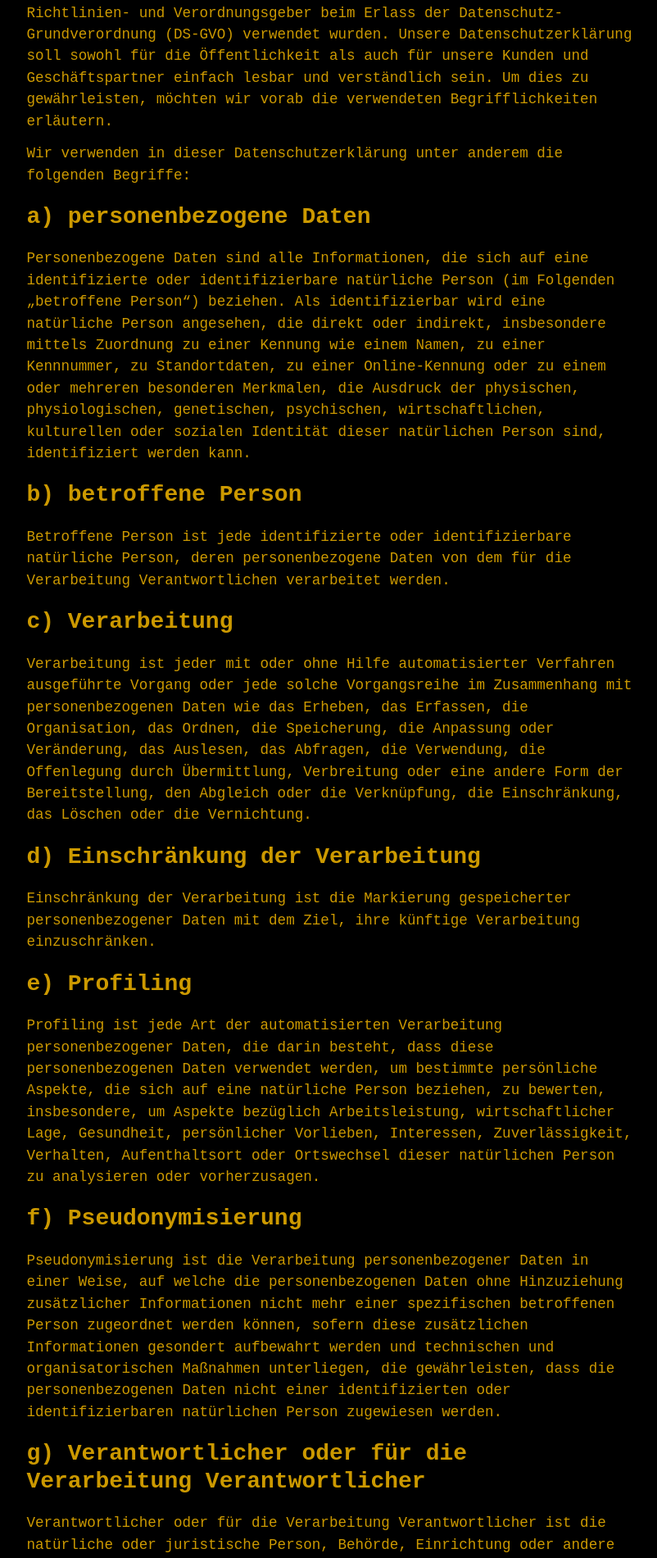
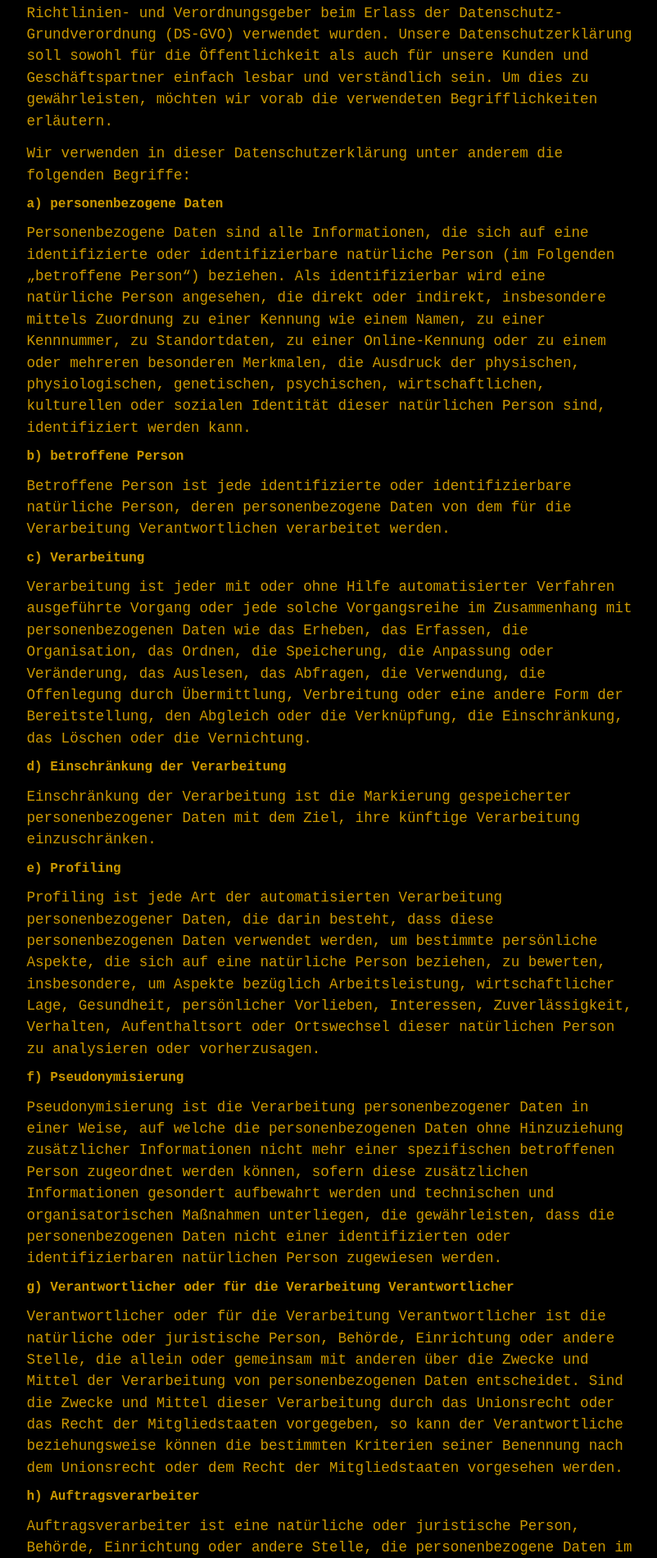
Before and after one commit to cyberjug/website, a Jekyll site: the page built from docs/kontakt.md, in a window 1280 px wide. Shown: the part 1630-3531 px from the top of the page at 82% size, without its empty margins (234-1036 px from the left). Built offline with Jekyll 4.4.1, drawn with Linux system fonts in a browser that asks for light colours; some web fonts are replaced.

Commit message:
fix headings

```diff
--- a/docs/kontakt.md
+++ b/docs/kontakt.md
@@ -35,47 +35,47 @@ Die Datenschutzerklärung der CyberJUG (in Person: Markus Harrer) beruht auf den
 
 Wir verwenden in dieser Datenschutzerklärung unter anderem die folgenden Begriffe:
 
-#### a)    personenbezogene Daten
+##### a)    personenbezogene Daten
 
 Personenbezogene Daten sind alle Informationen, die sich auf eine identifizierte oder identifizierbare natürliche Person (im Folgenden „betroffene Person“) beziehen. Als identifizierbar wird eine natürliche Person angesehen, die direkt oder indirekt, insbesondere mittels Zuordnung zu einer Kennung wie einem Namen, zu einer Kennnummer, zu Standortdaten, zu einer Online-Kennung oder zu einem oder mehreren besonderen Merkmalen, die Ausdruck der physischen, physiologischen, genetischen, psychischen, wirtschaftlichen, kulturellen oder sozialen Identität dieser natürlichen Person sind, identifiziert werden kann.
 
-#### b)    betroffene Person
+##### b)    betroffene Person
 
 Betroffene Person ist jede identifizierte oder identifizierbare natürliche Person, deren personenbezogene Daten von dem für die Verarbeitung Verantwortlichen verarbeitet werden.
 
-#### c)    Verarbeitung
+##### c)    Verarbeitung
 
 Verarbeitung ist jeder mit oder ohne Hilfe automatisierter Verfahren ausgeführte Vorgang oder jede solche Vorgangsreihe im Zusammenhang mit personenbezogenen Daten wie das Erheben, das Erfassen, die Organisation, das Ordnen, die Speicherung, die Anpassung oder Veränderung, das Auslesen, das Abfragen, die Verwendung, die Offenlegung durch Übermittlung, Verbreitung oder eine andere Form der Bereitstellung, den Abgleich oder die Verknüpfung, die Einschränkung, das Löschen oder die Vernichtung.
 
-#### d)    Einschränkung der Verarbeitung
+##### d)    Einschränkung der Verarbeitung
 
 Einschränkung der Verarbeitung ist die Markierung gespeicherter personenbezogener Daten mit dem Ziel, ihre künftige Verarbeitung einzuschränken.
 
-#### e)    Profiling
+##### e)    Profiling
 
 Profiling ist jede Art der automatisierten Verarbeitung personenbezogener Daten, die darin besteht, dass diese personenbezogenen Daten verwendet werden, um bestimmte persönliche Aspekte, die sich auf eine natürliche Person beziehen, zu bewerten, insbesondere, um Aspekte bezüglich Arbeitsleistung, wirtschaftlicher Lage, Gesundheit, persönlicher Vorlieben, Interessen, Zuverlässigkeit, Verhalten, Aufenthaltsort oder Ortswechsel dieser natürlichen Person zu analysieren oder vorherzusagen.
 
-#### f)     Pseudonymisierung
+##### f)     Pseudonymisierung
 
 Pseudonymisierung ist die Verarbeitung personenbezogener Daten in einer Weise, auf welche die personenbezogenen Daten ohne Hinzuziehung zusätzlicher Informationen nicht mehr einer spezifischen betroffenen Person zugeordnet werden können, sofern diese zusätzlichen Informationen gesondert aufbewahrt werden und technischen und organisatorischen Maßnahmen unterliegen, die gewährleisten, dass die personenbezogenen Daten nicht einer identifizierten oder identifizierbaren natürlichen Person zugewiesen werden.
 
-#### g)    Verantwortlicher oder für die Verarbeitung Verantwortlicher
+##### g)    Verantwortlicher oder für die Verarbeitung Verantwortlicher
 
 Verantwortlicher oder für die Verarbeitung Verantwortlicher ist die natürliche oder juristische Person, Behörde, Einrichtung oder andere Stelle, die allein oder gemeinsam mit anderen über die Zwecke und Mittel der Verarbeitung von personenbezogenen Daten entscheidet. Sind die Zwecke und Mittel dieser Verarbeitung durch das Unionsrecht oder das Recht der Mitgliedstaaten vorgegeben, so kann der Verantwortliche beziehungsweise können die bestimmten Kriterien seiner Benennung nach dem Unionsrecht oder dem Recht der Mitgliedstaaten vorgesehen werden.
 
-#### h)    Auftragsverarbeiter
+##### h)    Auftragsverarbeiter
 
 Auftragsverarbeiter ist eine natürliche oder juristische Person, Behörde, Einrichtung oder andere Stelle, die personenbezogene Daten im Auftrag des Verantwortlichen verarbeitet.
 
-#### i)      Empfänger
+##### i)      Empfänger
 
 Empfänger ist eine natürliche oder juristische Person, Behörde, Einrichtung oder andere Stelle, der personenbezogene Daten offengelegt werden, unabhängig davon, ob es sich bei ihr um einen Dritten handelt oder nicht. Behörden, die im Rahmen eines bestimmten Untersuchungsauftrags nach dem Unionsrecht oder dem Recht der Mitgliedstaaten möglicherweise personenbezogene Daten erhalten, gelten jedoch nicht als Empfänger.
 
-#### j)      Dritter
+##### j)      Dritter
 
 Dritter ist eine natürliche oder juristische Person, Behörde, Einrichtung oder andere Stelle außer der betroffenen Person, dem Verantwortlichen, dem Auftragsverarbeiter und den Personen, die unter der unmittelbaren Verantwortung des Verantwortlichen oder des Auftragsverarbeiters befugt sind, die personenbezogenen Daten zu verarbeiten.
 
-#### k)    Einwilligung
+##### k)    Einwilligung
 
 Einwilligung ist jede von der betroffenen Person freiwillig für den bestimmten Fall in informierter Weise und unmissverständlich abgegebene Willensbekundung in Form einer Erklärung oder einer sonstigen eindeutigen bestätigenden Handlung, mit der die betroffene Person zu verstehen gibt, dass sie mit der Verarbeitung der sie betreffenden personenbezogenen Daten einverstanden ist.
 
@@ -114,11 +114,11 @@ Entfällt der Speicherungszweck oder läuft eine vom Europäischen Richtlinien-
 
 ### 6. Rechte der betroffenen Person
 
-#### a)    Recht auf Bestätigung
+##### a)    Recht auf Bestätigung
 
 Jede betroffene Person hat das vom Europäischen Richtlinien- und Verordnungsgeber eingeräumte Recht, von dem für die Verarbeitung Verantwortlichen eine Bestätigung darüber zu verlangen, ob sie betreffende personenbezogene Daten verarbeitet werden. Möchte eine betroffene Person dieses Bestätigungsrecht in Anspruch nehmen, kann sie sich hierzu jederzeit an einen Mitarbeiter des für die Verarbeitung Verantwortlichen wenden.
 
-#### b)    Recht auf Auskunft
+##### b)    Recht auf Auskunft
 
 Jede von der Verarbeitung personenbezogener Daten betroffene Person hat das vom Europäischen Richtlinien- und Verordnungsgeber gewährte Recht, jederzeit von dem für die Verarbeitung Verantwortlichen unentgeltliche Auskunft über die zu seiner Person gespeicherten personenbezogenen Daten und eine Kopie dieser Auskunft zu erhalten. Ferner hat der Europäische Richtlinien- und Verordnungsgeber der betroffenen Person Auskunft über folgende Informationen zugestanden:
 
@@ -135,13 +135,13 @@ Ferner steht der betroffenen Person ein Auskunftsrecht darüber zu, ob personenb
 
 Möchte eine betroffene Person dieses Auskunftsrecht in Anspruch nehmen, kann sie sich hierzu jederzeit an einen Mitarbeiter des für die Verarbeitung Verantwortlichen wenden.
 
-#### c)    Recht auf Berichtigung
+##### c)    Recht auf Berichtigung
 
 Jede von der Verarbeitung personenbezogener Daten betroffene Person hat das vom Europäischen Richtlinien- und Verordnungsgeber gewährte Recht, die unverzügliche Berichtigung sie betreffender unrichtiger personenbezogener Daten zu verlangen. Ferner steht der betroffenen Person das Recht zu, unter Berücksichtigung der Zwecke der Verarbeitung, die Vervollständigung unvollständiger personenbezogener Daten — auch mittels einer ergänzenden Erklärung — zu verlangen.
 
 Möchte eine betroffene Person dieses Berichtigungsrecht in Anspruch nehmen, kann sie sich hierzu jederzeit an einen Mitarbeiter des für die Verarbeitung Verantwortlichen wenden.
 
-#### d)    Recht auf Löschung (Recht auf Vergessen werden)
+##### d)    Recht auf Löschung (Recht auf Vergessen werden)
 
 Jede von der Verarbeitung personenbezogener Daten betroffene Person hat das vom Europäischen Richtlinien- und Verordnungsgeber gewährte Recht, von dem Verantwortlichen zu verlangen, dass die sie betreffenden personenbezogenen Daten unverzüglich gelöscht werden, sofern einer der folgenden Gründe zutrifft und soweit die Verarbeitung nicht erforderlich ist:
 - Die personenbezogenen Daten wurden für solche Zwecke erhoben oder auf sonstige Weise verarbeitet, für welche sie nicht mehr notwendig sind.
@@ -155,7 +155,7 @@ Sofern einer der oben genannten Gründe zutrifft und eine betroffene Person die
 
 Wurden die personenbezogenen Daten von der CyberJUG (in Person: Markus Harrer) öffentlich gemacht und ist unser Unternehmen als Verantwortlicher gemäß Art. 17 Abs. 1 DS-GVO zur Löschung der personenbezogenen Daten verpflichtet, so trifft die CyberJUG (in Person: Markus Harrer) unter Berücksichtigung der verfügbaren Technologie und der Implementierungskosten angemessene Maßnahmen, auch technischer Art, um andere für die Datenverarbeitung Verantwortliche, welche die veröffentlichten personenbezogenen Daten verarbeiten, darüber in Kenntnis zu setzen, dass die betroffene Person von diesen anderen für die Datenverarbeitung Verantwortlichen die Löschung sämtlicher Links zu diesen personenbezogenen Daten oder von Kopien oder Replikationen dieser personenbezogenen Daten verlangt hat, soweit die Verarbeitung nicht erforderlich ist. Der Mitarbeiter der CyberJUG (in Person: Markus Harrer) wird im Einzelfall das Notwendige veranlassen.
 
-#### e)    Recht auf Einschränkung der Verarbeitung
+##### e)    Recht auf Einschränkung der Verarbeitung
 
 Jede von der Verarbeitung personenbezogener Daten betroffene Person hat das vom Europäischen Richtlinien- und Verordnungsgeber gewährte Recht, von dem Verantwortlichen die Einschränkung der Verarbeitung zu verlangen, wenn eine der folgenden Voraussetzungen gegeben ist:
 - Die Richtigkeit der personenbezogenen Daten wird von der betroffenen Person bestritten, und zwar für eine Dauer, die es dem Verantwortlichen ermöglicht, die Richtigkeit der personenbezogenen Daten zu überprüfen.
@@ -165,7 +165,7 @@ Jede von der Verarbeitung personenbezogener Daten betroffene Person hat das vom
 
 Sofern eine der oben genannten Voraussetzungen gegeben ist und eine betroffene Person die Einschränkung von personenbezogenen Daten, die bei der CyberJUG (in Person: Markus Harrer) gespeichert sind, verlangen möchte, kann sie sich hierzu jederzeit an einen Mitarbeiter des für die Verarbeitung Verantwortlichen wenden. Der Mitarbeiter der CyberJUG (in Person: Markus Harrer) wird die Einschränkung der Verarbeitung veranlassen.
 
-#### f)     Recht auf Datenübertragbarkeit
+##### f)     Recht auf Datenübertragbarkeit
 
 Jede von der Verarbeitung personenbezogener Daten betroffene Person hat das vom Europäischen Richtlinien- und Verordnungsgeber gewährte Recht, die sie betreffenden personenbezogenen Daten, welche durch die betroffene Person einem Verantwortlichen bereitgestellt wurden, in einem strukturierten, gängigen und maschinenlesbaren Format zu erhalten. Sie hat außerdem das Recht, diese Daten einem anderen Verantwortlichen ohne Behinderung durch den Verantwortlichen, dem die personenbezogenen Daten bereitgestellt wurden, zu übermitteln, sofern die Verarbeitung auf der Einwilligung gemäß Art. 6 Abs. 1 Buchstabe a DS-GVO oder Art. 9 Abs. 2 Buchstabe a DS-GVO oder auf einem Vertrag gemäß Art. 6 Abs. 1 Buchstabe b DS-GVO beruht und die Verarbeitung mithilfe automatisierter Verfahren erfolgt, sofern die Verarbeitung nicht für die Wahrnehmung einer Aufgabe erforderlich ist, die im öffentlichen Interesse liegt oder in Ausübung öffentlicher Gewalt erfolgt, welche dem Verantwortlichen übertragen wurde.
 
@@ -173,7 +173,7 @@ Ferner hat die betroffene Person bei der Ausübung ihres Rechts auf Datenübertr
 
 Zur Geltendmachung des Rechts auf Datenübertragbarkeit kann sich die betroffene Person jederzeit an einen Mitarbeiter der CyberJUG (in Person: Markus Harrer) wenden.
 
-#### g)    Recht auf Widerspruch
+##### g)    Recht auf Widerspruch
 
 Jede von der Verarbeitung personenbezogener Daten betroffene Person hat das vom Europäischen Richtlinien- und Verordnungsgeber gewährte Recht, aus Gründen, die sich aus ihrer besonderen Situation ergeben, jederzeit gegen die Verarbeitung sie betreffender personenbezogener Daten, die aufgrund von Art. 6 Abs. 1 Buchstaben e oder f DS-GVO erfolgt, Widerspruch einzulegen. Dies gilt auch für ein auf diese Bestimmungen gestütztes Profiling.
 
@@ -185,7 +185,7 @@ Zudem hat die betroffene Person das Recht, aus Gründen, die sich aus ihrer beso
 
 Zur Ausübung des Rechts auf Widerspruch kann sich die betroffene Person direkt an jeden Mitarbeiter der CyberJUG (in Person: Markus Harrer) oder einen anderen Mitarbeiter wenden. Der betroffenen Person steht es ferner frei, im Zusammenhang mit der Nutzung von Diensten der Informationsgesellschaft, ungeachtet der Richtlinie 2002/58/EG, ihr Widerspruchsrecht mittels automatisierter Verfahren auszuüben, bei denen technische Spezifikationen verwendet werden.
 
-#### h)    Automatisierte Entscheidungen im Einzelfall einschließlich Profiling
+##### h)    Automatisierte Entscheidungen im Einzelfall einschließlich Profiling
 
 Jede von der Verarbeitung personenbezogener Daten betroffene Person hat das vom Europäischen Richtlinien- und Verordnungsgeber gewährte Recht, nicht einer ausschließlich auf einer automatisierten Verarbeitung — einschließlich Profiling — beruhenden Entscheidung unterworfen zu werden, die ihr gegenüber rechtliche Wirkung entfaltet oder sie in ähnlicher Weise erheblich beeinträchtigt, sofern die Entscheidung (1) nicht für den Abschluss oder die Erfüllung eines Vertrags zwischen der betroffenen Person und dem Verantwortlichen erforderlich ist, oder (2) aufgrund von Rechtsvorschriften der Union oder der Mitgliedstaaten, denen der Verantwortliche unterliegt, zulässig ist und diese Rechtsvorschriften angemessene Maßnahmen zur Wahrung der Rechte und Freiheiten sowie der berechtigten Interessen der betroffenen Person enthalten oder (3) mit ausdrücklicher Einwilligung der betroffenen Person erfolgt.
 
@@ -193,7 +193,7 @@ Ist die Entscheidung (1) für den Abschluss oder die Erfüllung eines Vertrags z
 
 Möchte die betroffene Person Rechte mit Bezug auf automatisierte Entscheidungen geltend machen, kann sie sich hierzu jederzeit an einen Mitarbeiter des für die Verarbeitung Verantwortlichen wenden.
 
-#### i)      Recht auf Widerruf einer datenschutzrechtlichen Einwilligung
+##### i)      Recht auf Widerruf einer datenschutzrechtlichen Einwilligung
 
 Jede von der Verarbeitung personenbezogener Daten betroffene Person hat das vom Europäischen Richtlinien- und Verordnungsgeber gewährte Recht, eine Einwilligung zur Verarbeitung personenbezogener Daten jederzeit zu widerrufen.
 
```
